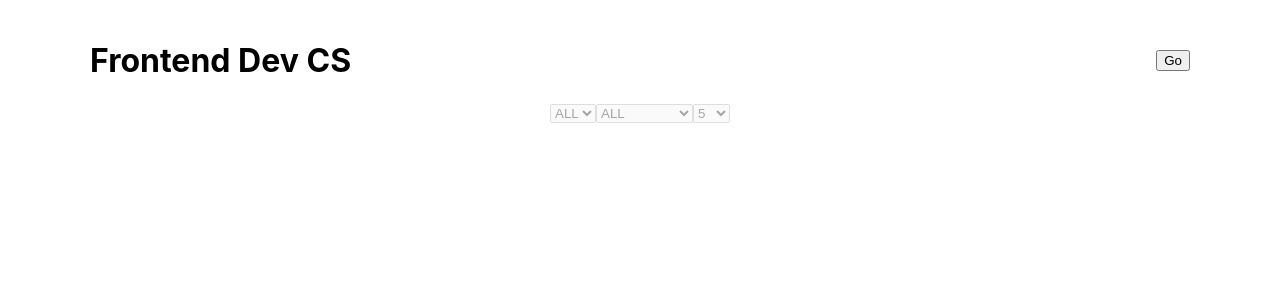
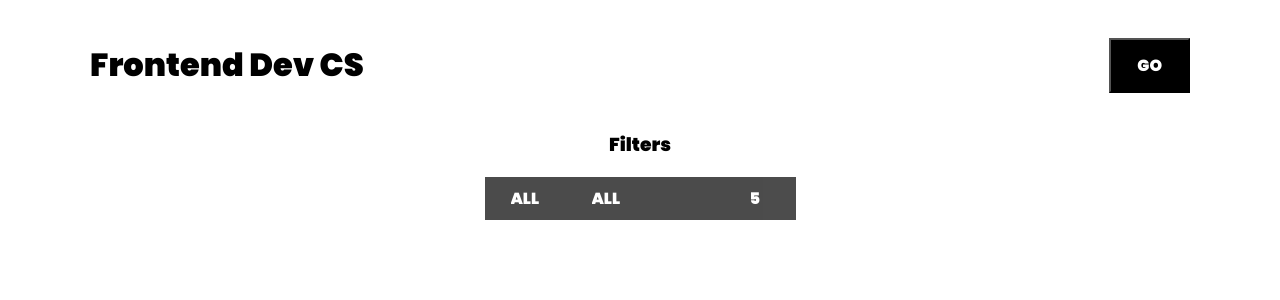
Before and after one commit to JazzDesign/hg-case-study, a React (Create React App) app: page / in a window 1280 px wide. Shown: the top 300 px of the page. Built offline with nearby package versions, Linux system fonts and the light colour scheme.

Commit message:
ADDED: basic styles and gh-pages

```diff
--- a/package.json
+++ b/package.json
@@ -7,6 +7,7 @@
     "@testing-library/jest-dom": "^5.11.4",
     "@testing-library/react": "^11.1.0",
     "@testing-library/user-event": "^12.1.10",
+    "gh-pages": "^3.2.0",
     "highcharts": "^9.1.0",
     "highcharts-react-official": "^3.0.0",
     "react": "^17.0.2",
@@ -16,6 +17,8 @@
     "web-vitals": "^1.0.1"
   },
   "scripts": {
+    "predeploy": "yarn build",
+    "deploy": "gh-pages -d build",
     "start": "react-scripts start",
     "build": "react-scripts build",
     "test": "react-scripts test",
--- a/src/assets/styles/App.css
+++ b/src/assets/styles/App.css
@@ -1,6 +1,46 @@
+@import url('https://fonts.googleapis.com/css2?family=Poppins:wght@400;900&display=swap');
+
+
+
 .App {
   text-align: center;
   max-width: 1100px;
   width: 100%;
   margin: 20px auto;
+  font-family: 'Poppins', sans-serif;
 }
+
+
+button{
+  font: inherit;
+  cursor: pointer;
+  outline: inherit;
+}
+
+.btn{
+  background: black;
+  color: inherit;
+  padding-block-start: 13px;
+  padding-block-end: 13px;
+  padding-inline-start: 26px;
+  padding-inline-end: 26px;
+  color: white;
+  font-weight: 900;
+}
+
+select{
+  border:none;
+  -webkit-appearance: none;
+  -moz-appearance: none;
+  appearance: none;
+  -ms-appearance: none;
+  background: black;
+  font: inherit;
+  color: inherit;
+  padding-block-start: 13px;
+  padding-block-end: 13px;
+  padding-inline-start: 26px;
+  padding-inline-end: 26px;
+  color: white;
+  font-weight: 900;
+}
--- /dev/null
+++ b/src/assets/styles/components/Filters.css
@@ -0,0 +1,4 @@
+.filters{
+  margin-block-start: 15px;
+  margin-block-end: 15px;
+}
--- /dev/null
+++ b/src/assets/styles/components/Results.css
@@ -0,0 +1,22 @@
+
+.chart-container{
+  margin-block-start: 30px;
+  margin-block-end: 30px;
+  display: flex;
+  justify-content: space-between;
+  align-items: center;
+}
+
+table{
+  margin-block-start: 30px;
+  margin-block-end: 30px;
+}
+
+table thead button{
+  background: none;
+  border: none;
+  padding: 0;
+  font: inherit;
+  cursor: pointer;
+  outline: inherit;
+}
--- a/src/assets/styles/index.css
+++ b/src/assets/styles/index.css
@@ -1,13 +1,5 @@
 body {
   margin: 0;
-  font-family: -apple-system, BlinkMacSystemFont, 'Segoe UI', 'Roboto', 'Oxygen',
-    'Ubuntu', 'Cantarell', 'Fira Sans', 'Droid Sans', 'Helvetica Neue',
-    sans-serif;
-  -webkit-font-smoothing: antialiased;
-  -moz-osx-font-smoothing: grayscale;
+  padding-inline-start: 20px;
+  padding-inline-end: 20px;
 }
-
-code {
-  font-family: source-code-pro, Menlo, Monaco, Consolas, 'Courier New',
-    monospace;
-}
--- a/src/components/Filters.js
+++ b/src/components/Filters.js
@@ -1,6 +1,7 @@
 import React from 'react';
 import { useSelector, useDispatch } from 'react-redux';
 import { updateContinent, updateMetric, updateMax } from '../redux/filterSlice';
+import '../assets/styles/components/Filters.css';
 
 const selectContinent = state => state.filter.continent;
 const selectMetric = state => state.filter.metric;
@@ -25,8 +26,8 @@ export function Filters( { enable, continents }) {
     dispatchMax(updateMax(e.target.value));
   }
   return (
-    <div>
-
+    <div className="filters">
+      <h3>Filters</h3>
         <select value={continent} disabled={enable} onChange={handleContinent} >
           <option value="all">ALL</option>
           {continents.map(continent => (
--- a/src/components/Header.js
+++ b/src/components/Header.js
@@ -1,11 +1,11 @@
 import React from 'react';
 import '../assets/styles/components/Header.css';
 
-export function Header( { title, onClick, enable }) {
+export function Header( { title, onClick }) {
   return (
     <div className="header">
       <h1>{title}</h1>
-      <button onClick={onClick}>{enable ? 'Go' : 'Reset'}</button>
+      <button className="btn" onClick={onClick}>GO</button>
     </div>
   )
 }
--- a/src/components/Results.js
+++ b/src/components/Results.js
@@ -2,6 +2,7 @@ import React from 'react';
 import HighCharts from 'highcharts';
 import HighChartsReact from 'highcharts-react-official';
 import { Table } from './Table';
+import '../assets/styles/components/Results.css';
 
 
 
@@ -79,12 +80,12 @@ export function Results( { data, continent, metric, max, onOrder }) {
 
 
   return (
-    <div>
+    <div className="results">
       {(metric === 'all') ? (
-        <>
+        <div className="chart-container">
+          <HighChartsReact highcharts={HighCharts} options={handleOptions('population')} />
           <HighChartsReact highcharts={HighCharts} options={handleOptions('areaInSqKm')} />
-          <HighChartsReact highcharts={HighCharts} options={handleOptions('population')} />
-        </>
+        </div>
       ) : (
           <HighChartsReact highcharts={HighCharts} options={handleOptions(metric)} />
       )
--- a/src/components/Table.js
+++ b/src/components/Table.js
@@ -68,7 +68,7 @@ export function Table({ data, metric, onOrder }) {
         </tbody>
         <tfoot>
           <tr>
-            <td colSpan="2">TOTAL</td>
+            <td colSpan="2"><strong>TOTAL</strong></td>
             {metric === 'all' ? (
               <>
                 <td>{getValues('population')}</td>
--- a/src/containers/App.js
+++ b/src/containers/App.js
@@ -28,7 +28,6 @@ function App() {
   }
 
   const handleFetch = (e) => {
-    console.log("Funciona el click");
     const getData = async () => {
       const data = await fetchData();
       setData(data.geonames);
@@ -38,12 +37,12 @@ function App() {
   }
 
   const getContinents = (arr, value) => {
-    const unique = arr
+    const uniqueValues = arr
       .map(e => e[value])
       .map((e, i, final) => final.indexOf(e) === i && i)
       .filter(e => arr[e])
       .map(e => arr[e]);
-    return unique;
+    return uniqueValues;
   }
 
   const uniqueContinents = getContinents(data, 'continent').map(e => e.continent);
@@ -56,10 +55,10 @@ function App() {
     })
     setData(newData);
   }
-  // (continent === "all") ? data : data.filter(e => e.continent === continent)
+
   return (
     <div className="App">
-      <Header title={headerTitle} onClick={handleFetch} enable={enable} />
+      <Header title={headerTitle} onClick={handleFetch} />
       <Filters enable={enable} continents={uniqueContinents} />
       {data.length > 0 &&
         <Results data={data} continent={continent} metric={metric} max={max} onOrder={onOrder} />
```
Also changed, not shown: src/assets/styles/components/Header.css (line endings or trailing spaces), 2 other files (tests, documents, lock files or other folders).
